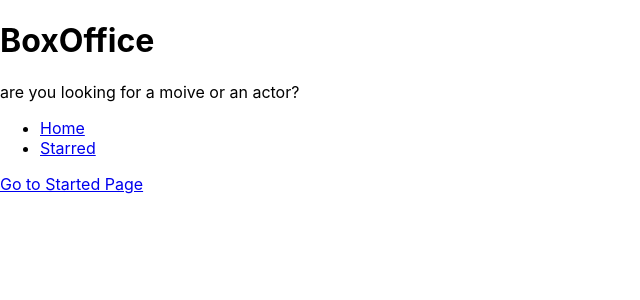
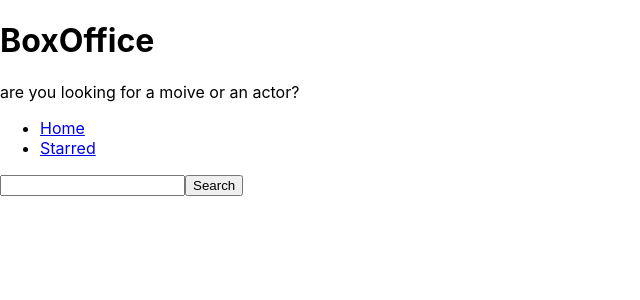
Before and after one commit to 16achint/box-office-App, a React (Create React App) app: page / in a window 1280 px wide. Shown: the top 300 px of the page, without its empty margins (0-640 px from the left). Built offline with nearby package versions, Linux system fonts and the light colour scheme.

Commit message:
added text box for searching, search for shows on button click

```diff
--- a/src/pages/Home.jsx
+++ b/src/pages/Home.jsx
@@ -1,8 +1,27 @@
-import { Link } from "react-router-dom";
+import { useState } from "react";
 export default function Home() {
+  const [SearchStr, setSearchStr] = useState("");
+
+  const onSearchInputChange = (ev) => {
+    setSearchStr(ev.target.value);
+  };
+  const onSearch = async (ev) => {
+    ev.preventDefault();
+
+    const response = await fetch(
+      `https://api.tvmaze.com/search/shows?q=${SearchStr}`
+    );
+    const body = await response.json();
+    console.log(body);
+
+    // https://api.tvmaze.com/search/shows?q=girls
+  };
   return (
     <div>
-      <Link to="/starred">Go to Started Page</Link>
+      <form onSubmit={onSearch}>
+        <input type="text" value={SearchStr} onChange={onSearchInputChange} />
+        <button type="submit">Search</button>
+      </form>
     </div>
   );
 }
```
